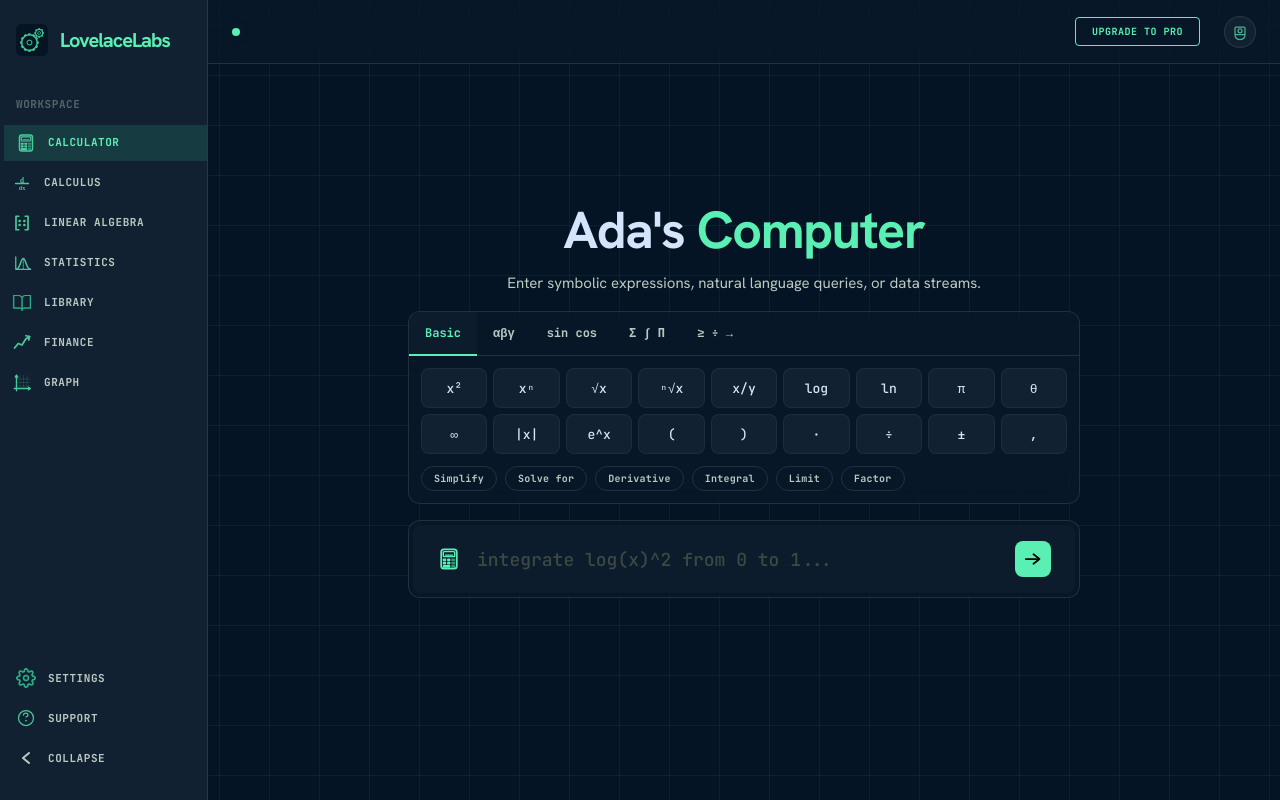
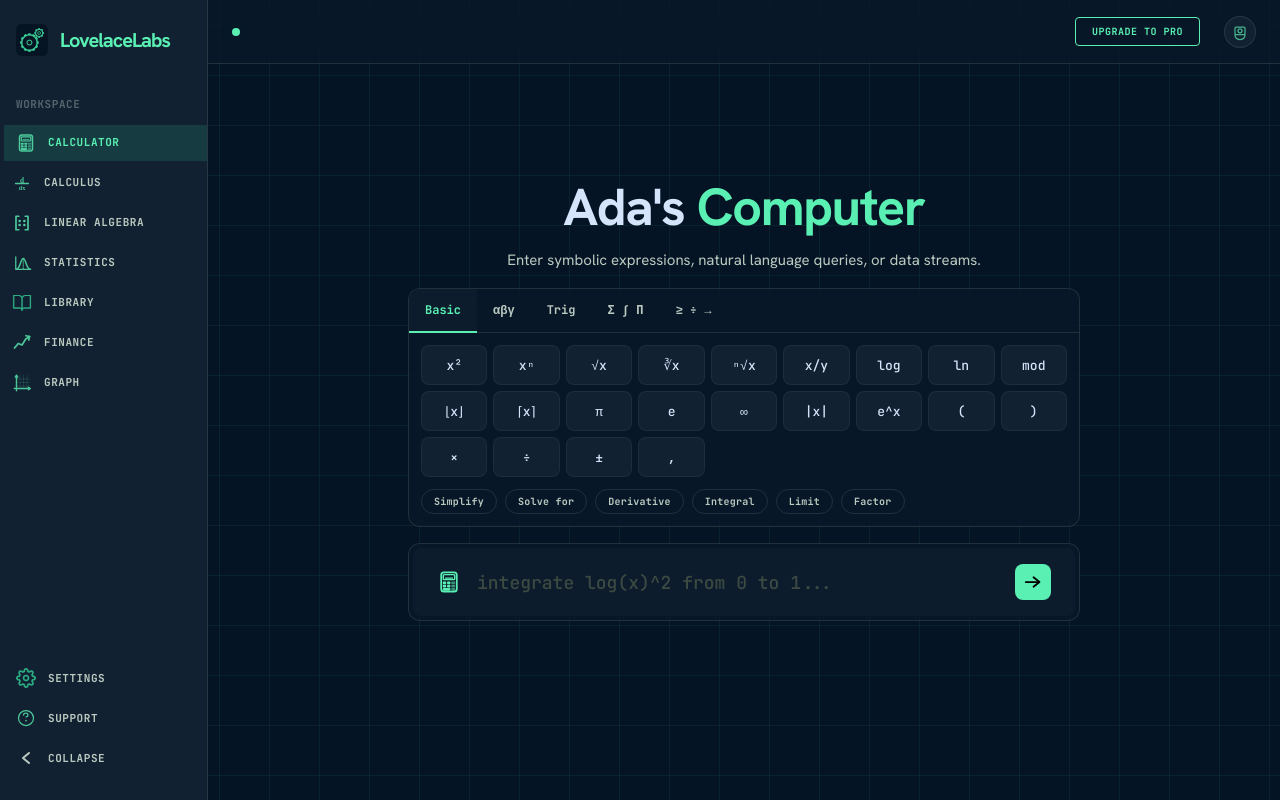
Before and after one commit to paka249/LoveLaceLabs, a React (Vite) app in the folder frontend/: page / in a window 1280 px wide. Both pictures are taken after a click on the button 449 px from the left and 454 px from the top of the page. Built offline with nearby package versions, Linux system fonts and the light colour scheme.

Commit message:
made the basic calculator functional

```diff
--- a/frontend/src/components/Calculator.jsx
+++ b/frontend/src/components/Calculator.jsx
@@ -4,7 +4,7 @@
 const TABS = [
   { id: 'basic', label: 'Basic' },
   { id: 'greek', label: 'αβγ' },
-  { id: 'trig',  label: 'sin cos' },
+  { id: 'trig',  label: 'Trig' },
   { id: 'calc',  label: 'Σ ∫ Π' },
   { id: 'rel',   label: '≥ ÷ →' },
 ];
@@ -12,24 +12,28 @@ const TABS = [
 /* ── Symbol sets per tab ── */
 const SYMBOLS = {
   basic: [
-    { display: 'x²',    insert: '^2' },
-    { display: 'xⁿ',    insert: '^' },
-    { display: '√x',    insert: 'sqrt(' },
-    { display: 'ⁿ√x',   insert: 'nthroot(' },
-    { display: 'x/y',   insert: '/' },
-    { display: 'log',   insert: 'log(' },
-    { display: 'ln',    insert: 'ln(' },
-    { display: 'π',     insert: 'pi' },
-    { display: 'θ',     insert: 'theta' },
-    { display: '∞',     insert: 'infinity' },
-    { display: '|x|',   insert: 'abs(' },
-    { display: 'e^x',   insert: 'e^' },
-    { display: '(',     insert: '(' },
-    { display: ')',     insert: ')' },
-    { display: '·',     insert: '*' },
-    { display: '÷',     insert: '/' },
-    { display: '±',     insert: '±' },
-    { display: ',',     insert: ',' },
+    { display: 'x²',  insert: '²' },
+    { display: 'xⁿ',  insert: '^()', cursorOffset: -1 },
+    { display: '√x',  insert: '√(' },
+    { display: '∛x',  insert: '∛(' },
+    { display: 'ⁿ√x', insert: '^(1/)', cursorOffset: -1 },
+    { display: 'x/y', insert: '/' },
+    { display: 'log', insert: 'log₁₀(' },
+    { display: 'ln',  insert: 'ln(' },
+    { display: 'mod', insert: ' % ' },
+    { display: '⌊x⌋', insert: '⌊⌋', cursorOffset: -1 },
+    { display: '⌈x⌉', insert: '⌈⌉', cursorOffset: -1 },
+    { display: 'π',   insert: 'π' },
+    { display: 'e',   insert: 'e' },
+    { display: '∞',   insert: '∞' },
+    { display: '|x|', insert: '||', cursorOffset: -1 },
+    { display: 'e^x', insert: 'e^' },
+    { display: '(',   insert: '(' },
+    { display: ')',   insert: ')' },
+    { display: '×',   insert: '×' },
+    { display: '÷',   insert: '÷' },
+    { display: '±',   insert: '±' },
+    { display: ',',   insert: ',' },
   ],
   greek: [
     'α','β','γ','δ','ε','ζ','η','θ','ι','κ','λ','μ',
@@ -37,17 +41,27 @@ const SYMBOLS = {
     'Α','Β','Γ','Δ','Ε','Ζ','Η','Θ','Λ','Μ','Ξ','Π','Σ','Φ','Ψ','Ω',
   ].map((c) => ({ display: c, insert: c })),
   trig: [
-    'sin','cos','tan','cot','sec','csc',
-    'arcsin','arccos','arctan','sinh','cosh','tanh',
-  ].map((fn) => ({ display: fn, insert: fn + '(' })),
+    { display: 'sin',   insert: 'sin(' },
+    { display: 'cos',   insert: 'cos(' },
+    { display: 'tan',   insert: 'tan(' },
+    { display: 'cot',   insert: 'cot(' },
+    { display: 'sec',   insert: 'sec(' },
+    { display: 'csc',   insert: 'csc(' },
+    { display: 'sin⁻¹', insert: 'sin⁻¹(' },
+    { display: 'cos⁻¹', insert: 'cos⁻¹(' },
+    { display: 'tan⁻¹', insert: 'tan⁻¹(' },
+    { display: 'sinh',  insert: 'sinh(' },
+    { display: 'cosh',  insert: 'cosh(' },
+    { display: 'tanh',  insert: 'tanh(' },
+  ],
   calc: [
-    { display: '∫',      insert: 'integral(' },
-    { display: 'd/dx',   insert: 'diff(' },
-    { display: '∂/∂x',   insert: 'partial(' },
+    { display: '∫',      insert: '∫(' },
+    { display: 'd/dx',   insert: 'd/dx(' },
+    { display: '∂/∂x',   insert: '∂/∂x(' },
     { display: 'lim',    insert: 'lim(' },
-    { display: 'Σ',      insert: 'sum(' },
-    { display: 'Π',      insert: 'prod(' },
-    { display: '∫∫',     insert: 'dintegral(' },
+    { display: 'Σ',      insert: 'Σ(' },
+    { display: 'Π',      insert: 'Π(' },
+    { display: '∫∫',     insert: '∫∫(' },
     { display: 'f\'',    insert: "'" },
     { display: 'f\'\'',  insert: "''" },
   ],
@@ -101,7 +115,7 @@ export default function Calculator({ activeTab, setActiveTab, onInsert, onAction
           {SYMBOLS[activeTab].map((sym, i) => (
             <button
               key={i}
-              onClick={() => onInsert(sym.insert)}
+              onClick={() => onInsert(sym.insert, sym.cursorOffset || 0)}
               className="flex items-center justify-center h-10 rounded-lg bg-surface-container text-on-surface text-[13px] font-mono hover:bg-surface-container-high hover:text-primary border border-outline/10 hover:border-primary/30 transition-all active:scale-95 cursor-pointer"
               title={sym.insert}
             >
--- a/frontend/src/components/dashboard/IntelligenceHub.jsx
+++ b/frontend/src/components/dashboard/IntelligenceHub.jsx
@@ -2,21 +2,42 @@ import { useState, useRef } from 'react';
 import calcIcon from '../../assets/icon-calculator.svg';
 import arrowIcon from '../../assets/icon-arrow.svg';
 import Calculator from '../Calculator';
+import { evaluate, formatResult } from '../../utils/mathEvaluator';
 
 export default function IntelligenceHub() {
   const [query, setQuery] = useState('');
   const [calcOpen, setCalcOpen] = useState(false);
   const [activeTab, setActiveTab] = useState('basic');
+  const [error, setError] = useState('');
   const inputRef = useRef(null);
 
-  function insertAtCursor(text) {
+  function compute() {
+    if (!query.trim()) return;
+
+    const result = evaluate(query);
+
+    if (result.success) {
+      setQuery(formatResult(result.result));
+      setError('');
+    } else {
+      setError(result.error);
+      // Clear error after 3 seconds
+      setTimeout(() => setError(''), 3000);
+    }
+
+    inputRef.current?.focus();
+  }
+
+  function insertAtCursor(text, cursorOffset = 0) {
     const el = inputRef.current;
     if (!el) { setQuery((v) => v + text); return; }
     const start = el.selectionStart;
     const end   = el.selectionEnd;
-    setQuery(query.slice(0, start) + text + query.slice(end));
+    const next = query.slice(0, start) + text + query.slice(end);
+    setQuery(next);
     requestAnimationFrame(() => {
-      el.setSelectionRange(start + text.length, start + text.length);
+      const newPos = start + text.length + cursorOffset;
+      el.setSelectionRange(newPos, newPos);
       el.focus();
     });
   }
@@ -43,6 +64,15 @@ export default function IntelligenceHub() {
         />
       )}
 
+      {/* Error message */}
+      {error && (
+        <div className="glass-panel p-3 rounded-xl border-2 border-red-500/50 bg-red-500/10">
+          <p className="text-sm font-mono text-red-400 text-center">
+            ⚠️ {error}
+          </p>
+        </div>
+      )}
+
       {/* Input bar */}
       <div className="glass-panel p-1 rounded-xl transition-all duration-300">
         <div className="flex items-center gap-4 px-6 py-4 bg-surface-container-low rounded-lg">
@@ -62,9 +92,10 @@ export default function IntelligenceHub() {
             type="text"
             value={query}
             onChange={(e) => setQuery(e.target.value)}
+            onKeyDown={(e) => e.key === 'Enter' && compute()}
           />
           <div className="flex items-center gap-2 shrink-0">
-            <button className="bg-primary p-2 rounded-lg hover:scale-105 active:scale-95 transition-all cursor-pointer">
+            <button onClick={compute} className="bg-primary p-2 rounded-lg hover:scale-105 active:scale-95 transition-all cursor-pointer">
               <img src={arrowIcon} alt="submit" className="w-5 h-5 object-contain brightness-0" />
             </button>
           </div>
--- /dev/null
+++ b/frontend/src/utils/mathEvaluator.js
@@ -0,0 +1,101 @@
+/**
+ * Mathematical expression evaluator
+ * Handles parsing Unicode math notation and computing results
+ */
+
+/**
+ * Converts Unicode math notation to JavaScript-evaluable expression
+ */
+function parseExpression(expr) {
+  return expr
+    // Functions
+    .replace(/√\(/g, 'Math.sqrt(')
+    .replace(/∛\(/g, '(x=>Math.pow(x,1/3))(')
+    .replace(/∜\(/g, '(x=>Math.pow(x,1/4))(')
+    .replace(/⌊([^⌋]+)⌋/g, 'Math.floor($1)')
+    .replace(/⌈([^⌉]+)⌉/g, 'Math.ceil($1)')
+    .replace(/\|([^|]+)\|/g, 'Math.abs($1)')
+    .replace(/log₁₀\(/g, 'Math.log10(')
+    .replace(/\bln\(/g, 'Math.log(')
+    .replace(/\bsin\(/g, 'Math.sin(')
+    .replace(/\bcos\(/g, 'Math.cos(')
+    .replace(/\btan\(/g, 'Math.tan(')
+    .replace(/\bcot\(/g, '(x=>1/Math.tan(x))(')
+    .replace(/\bsec\(/g, '(x=>1/Math.cos(x))(')
+    .replace(/\bcsc\(/g, '(x=>1/Math.sin(x))(')
+    .replace(/sin⁻¹\(/g, 'Math.asin(')
+    .replace(/cos⁻¹\(/g, 'Math.acos(')
+    .replace(/tan⁻¹\(/g, 'Math.atan(')
+    .replace(/\bsinh\(/g, 'Math.sinh(')
+    .replace(/\bcosh\(/g, 'Math.cosh(')
+    .replace(/\btanh\(/g, 'Math.tanh(')
+    // Constants - must come before operators since they use Unicode
+    .replace(/π/g, 'Math.PI')
+    .replace(/∞/g, 'Infinity')
+    .replace(/\be\b/g, 'Math.E')
+    // Operators
+    .replace(/×/g, '*')
+    .replace(/÷/g, '/')
+    .replace(/±/g, '+')  // treat ± as + for simplicity
+    .replace(/\^/g, '**')
+    .replace(/²/g, '**2')
+    .replace(/³/g, '**3');
+}
+
+/**
+ * Evaluates a mathematical expression and returns the result
+ * @param {string} expression - The expression to evaluate
+ * @returns {{ success: boolean, result?: number, error?: string }}
+ */
+export function evaluate(expression) {
+  if (!expression || !expression.trim()) {
+    return { success: false, error: 'Empty expression' };
+  }
+
+  try {
+    const parsed = parseExpression(expression);
+
+    // Security check: prevent access to dangerous properties
+    if (parsed.includes('__proto__') || parsed.includes('constructor') ||
+        parsed.includes('prototype') || parsed.includes('Function')) {
+      return { success: false, error: 'Invalid expression' };
+    }
+
+    // eslint-disable-next-line no-new-func
+    const result = Function('"use strict"; return (' + parsed + ')')();
+
+    // Validate result
+    if (typeof result !== 'number') {
+      return { success: false, error: 'Result is not a number' };
+    }
+
+    if (!isFinite(result)) {
+      if (isNaN(result)) {
+        return { success: false, error: 'Invalid operation (NaN)' };
+      }
+      // Division by zero or overflow
+      return { success: false, error: 'Division by zero or overflow' };
+    }
+
+    return { success: true, result };
+  } catch (err) {
+    return { success: false, error: err.message || 'Computation error' };
+  }
+}
+
+/**
+ * Formats a numeric result for display
+ */
+export function formatResult(num) {
+  if (!isFinite(num)) {
+    return num === Infinity ? '∞' : num === -Infinity ? '-∞' : 'Error';
+  }
+
+  if (Number.isInteger(num)) {
+    return String(num);
+  }
+
+  // Use fixed precision for cleaner display
+  const str = num.toPrecision(10);
+  return parseFloat(str).toString();
+}
```
